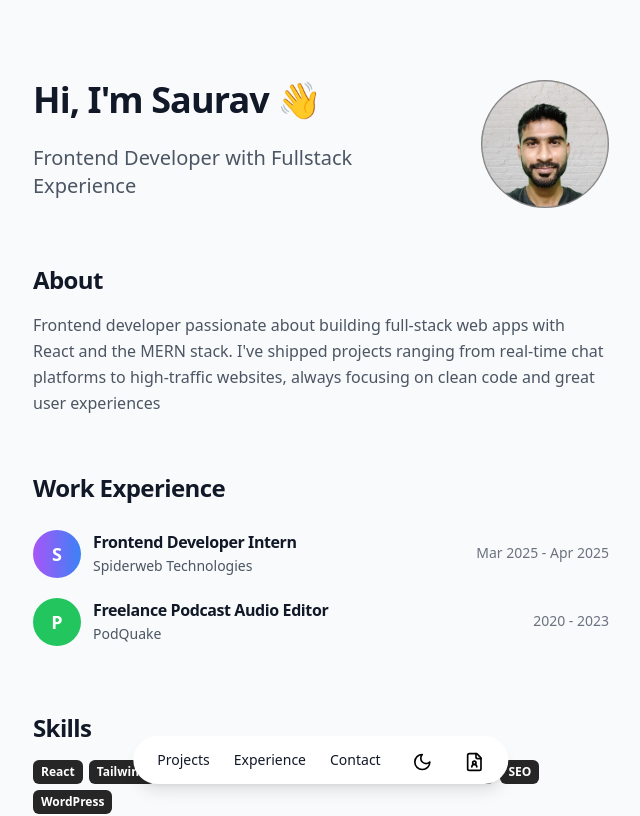
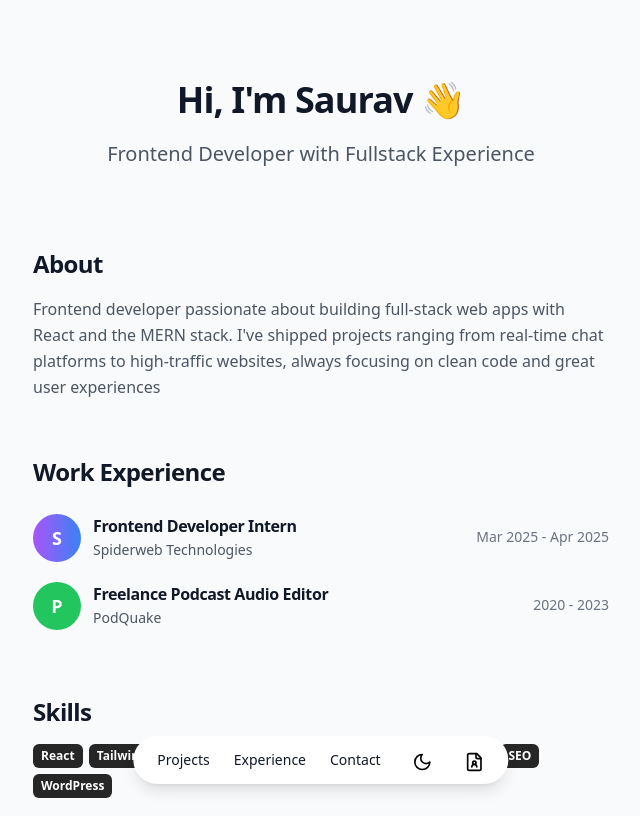
Before and after one commit to saurav981/My-Portfolio, a React (Vite) app: page / in a window 1280 px wide. Shown: the top 816 px of the page, without its empty margins (319-959 px from the left). Built offline with nearby package versions, Linux system fonts and the light colour scheme.

Commit message:
remove dp, placed hero text in center

```diff
--- a/src/components/sections/Hero.jsx
+++ b/src/components/sections/Hero.jsx
@@ -7,16 +7,16 @@ export default function Hero() {
   return (
     <section className="py-20 max-w-xl mx-auto">
       {/* Hero section */}
-      <div className="flex flex-col md:flex-row items-start gap-8 mb-14">
-        <div className="flex-1">
-          <h1 className="text-3xl md:text-4xl font-bold text-gray-900 dark:text-white mb-6">
+      <div className="flex flex-col md:flex-row items-start gap-8 mb-20">
+        <div className="flex-1 text-center">
+          <h1 className="text-3xl md:text-4xl font-bold text-gray-900 dark:text-white mb-5">
             {`Hi, I'm Saurav`} <span className="inline-block">👋</span>
           </h1>
           <p className="text-lg md:text-xl text-gray-600 dark:text-gray-300 leading-relaxed">
             Frontend Developer with Fullstack Experience
           </p>
         </div>
-        <div className="flex-shrink-0">
+        {/* <div className="flex-shrink-0">
           <div className="size-24 md:size-32 rounded-full overflow-hidden bg-gray-200 dark:bg-gray-700">
             <img
               src={profilePic}
@@ -24,7 +24,7 @@ export default function Hero() {
               className="size-full object-cover"
             />
           </div>
-        </div>
+        </div> */}
       </div>
 
       <div className="flex flex-col gap-11 md:gap-14 mb-10">
```
